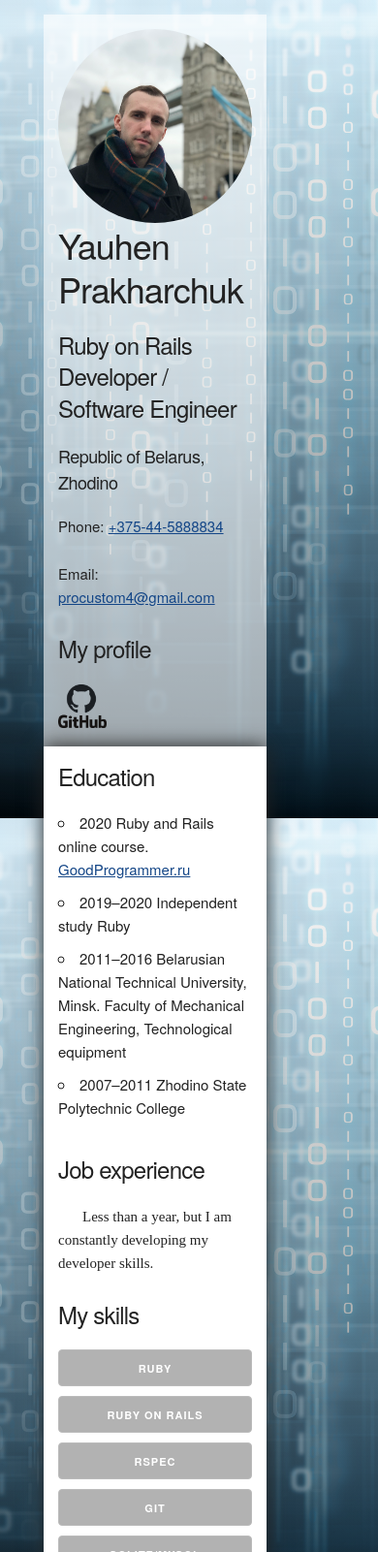
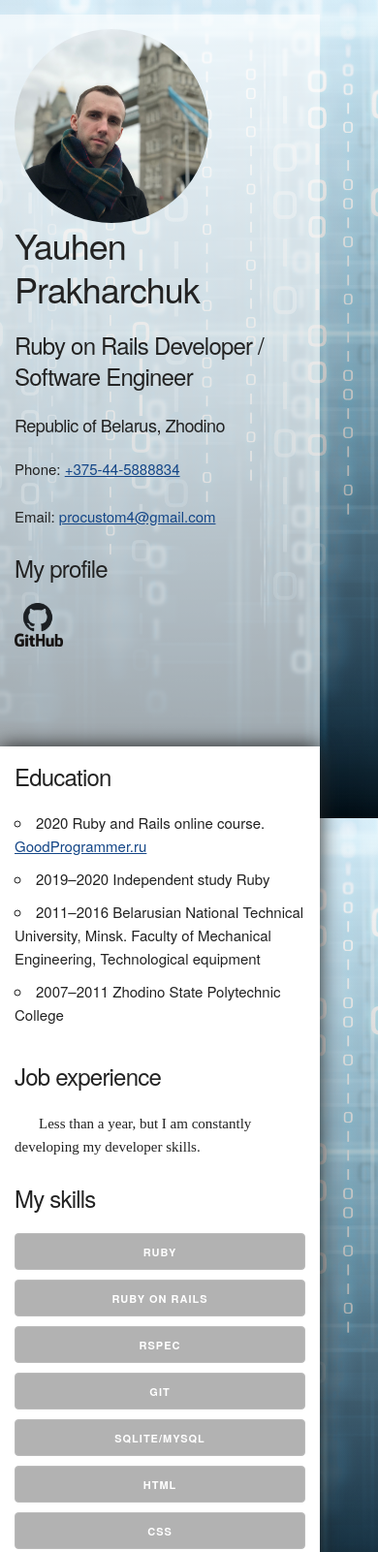
Before and after one commit to ProhorA8/cv, a plain HTML site: page index.html in a window 390 px wide. Shown: the top 1601 px of the page at 97% size. Drawn offline with Linux system fonts and the light colour scheme; a web font is replaced by a local one.

Commit message:
width, x scroll

```diff
--- a/css/css.css
+++ b/css/css.css
@@ -1,27 +1,28 @@
 /* подключение и использование шрифта */
 @import url('https://fonts.googleapis.com/css2?family=Castoro&display=swap');
 
-@media screen and (max-width: 700px) {
-
+@media screen and (max-width: 600px) {
   .column-1 {
     display: flex;
-    min-width: 200px;
+    min-width: 300px;
     top: 0;
+    left: 0;
     flex-direction: column;
+    overflow-x: hidden;
   }
 
   /* Задали стилевое оформление последнего элемента своего родителя – белый фон*/
   .column-2:last-child {
     display: flex;
-    min-width: 200px;
+    min-width: 300px;
     top: 800px;
-    left: 45px;
+    left: 0;
     box-shadow: 0 0 20px;
     flex-direction: column;
     background-color: white;
+    overflow-x: hidden;
   }
 }
-
 
 /* фон */
 body {
```
